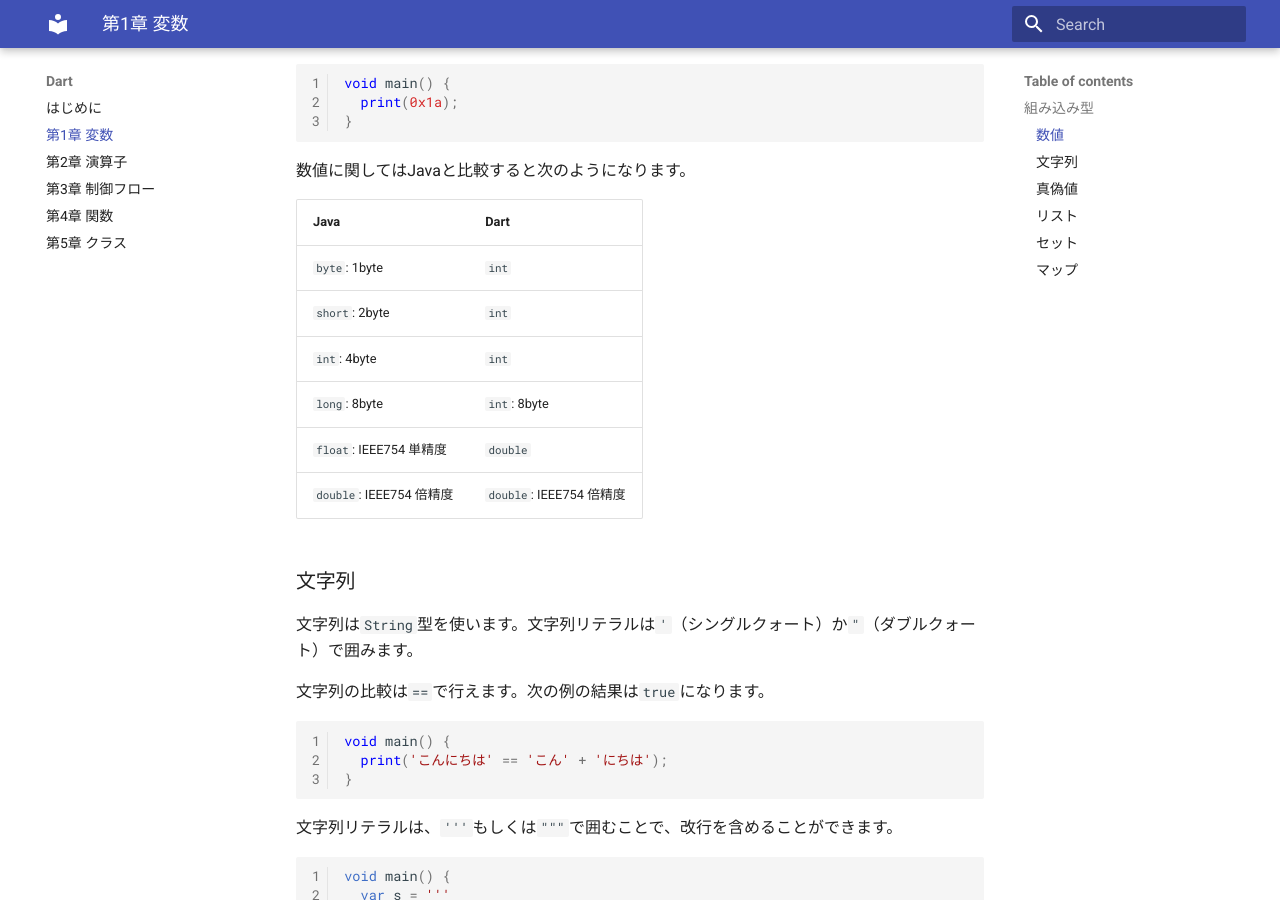
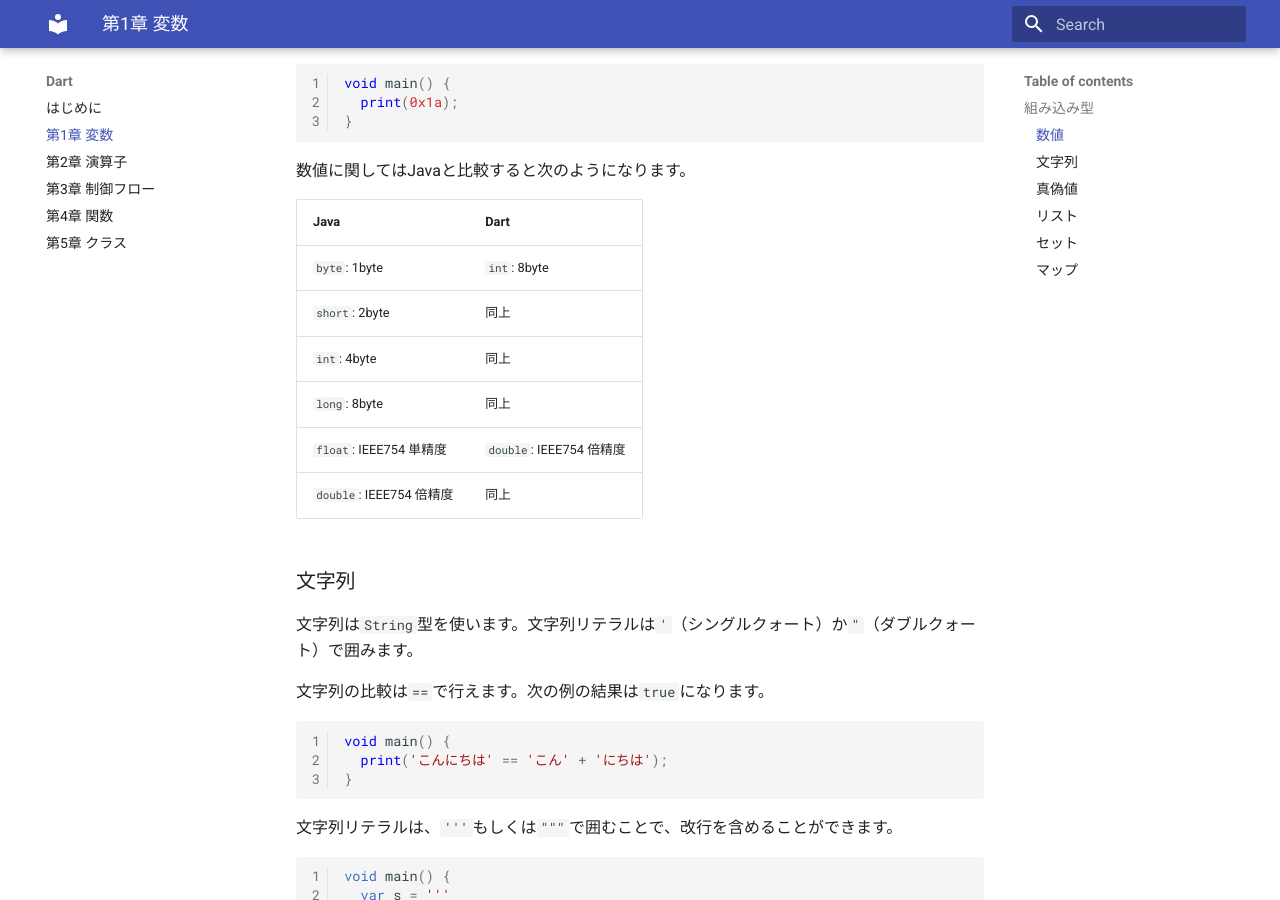
Before and after one commit to webarata3/doc-Flutter, an MkDocs documentation site: the page built from docs/dart01/index.md, in a window 1280 px wide and 900 px high, scrolled down 730 px. Built offline with MkDocs 1.6.1 and Material for MkDocs 9.7.7, drawn with Linux system fonts in a browser that asks for light colours.

Commit message:
表の修正

```diff
--- a/docs/dart01/index.md
+++ b/docs/dart01/index.md
@@ -35,12 +35,12 @@ void main() {
 
 | Java | Dart |
 |-|-|
-| `byte`: 1byte | `int` |
-| `short`: 2byte | `int` |
-| `int`: 4byte | `int` |
-| `long`: 8byte | `int`: 8byte |
-| `float`: IEEE754 単精度 | `double` |
-| `double`: IEEE754 倍精度 | `double`: IEEE754 倍精度|
+| `byte`: 1byte | `int`: 8byte|
+| `short`: 2byte | 同上 |
+| `int`: 4byte | 同上 |
+| `long`: 8byte | 同上 |
+| `float`: IEEE754 単精度 | `double`: IEEE754 倍精度 |
+| `double`: IEEE754 倍精度 | 同上 |
 
 ### 文字列
 
```
